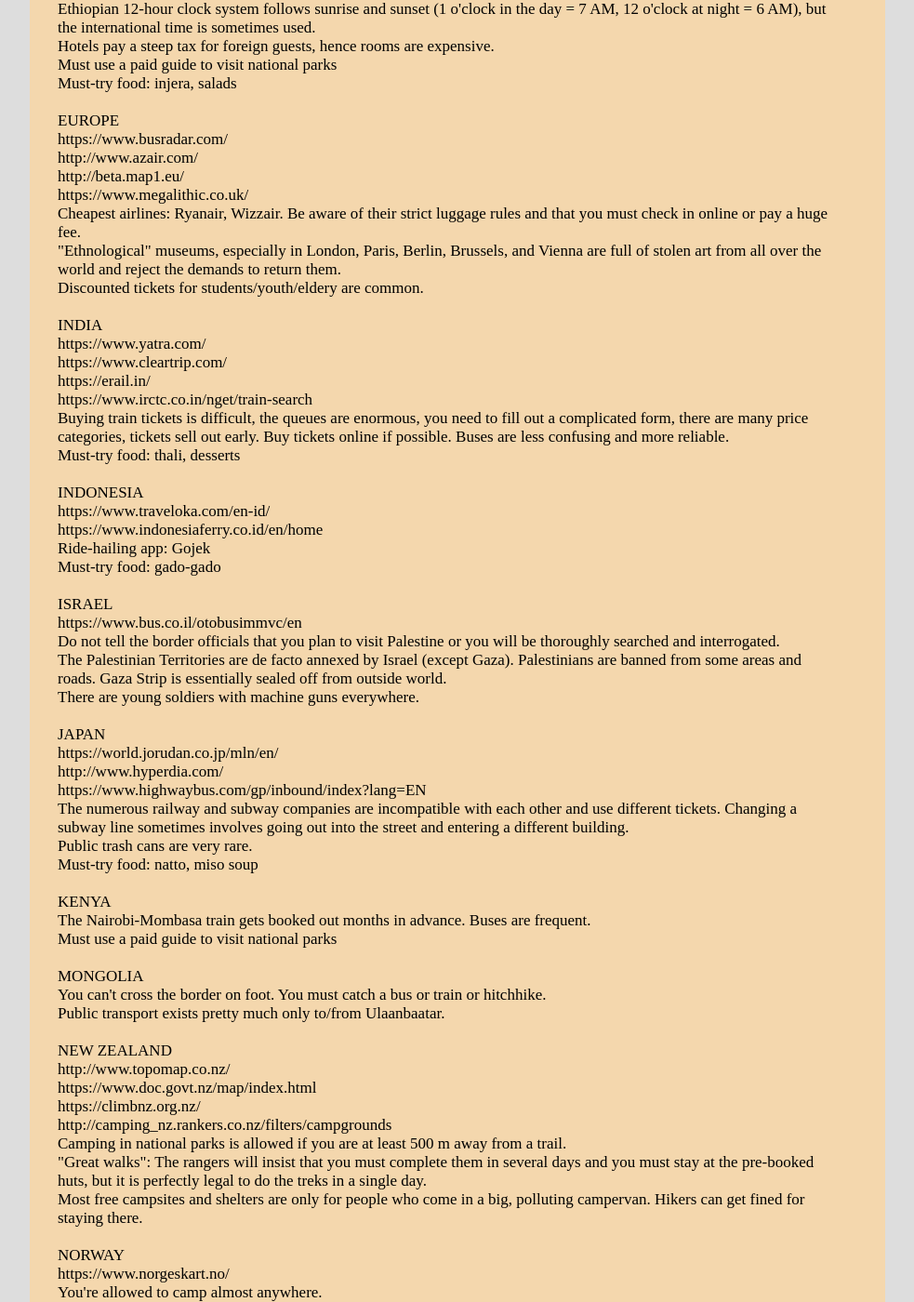
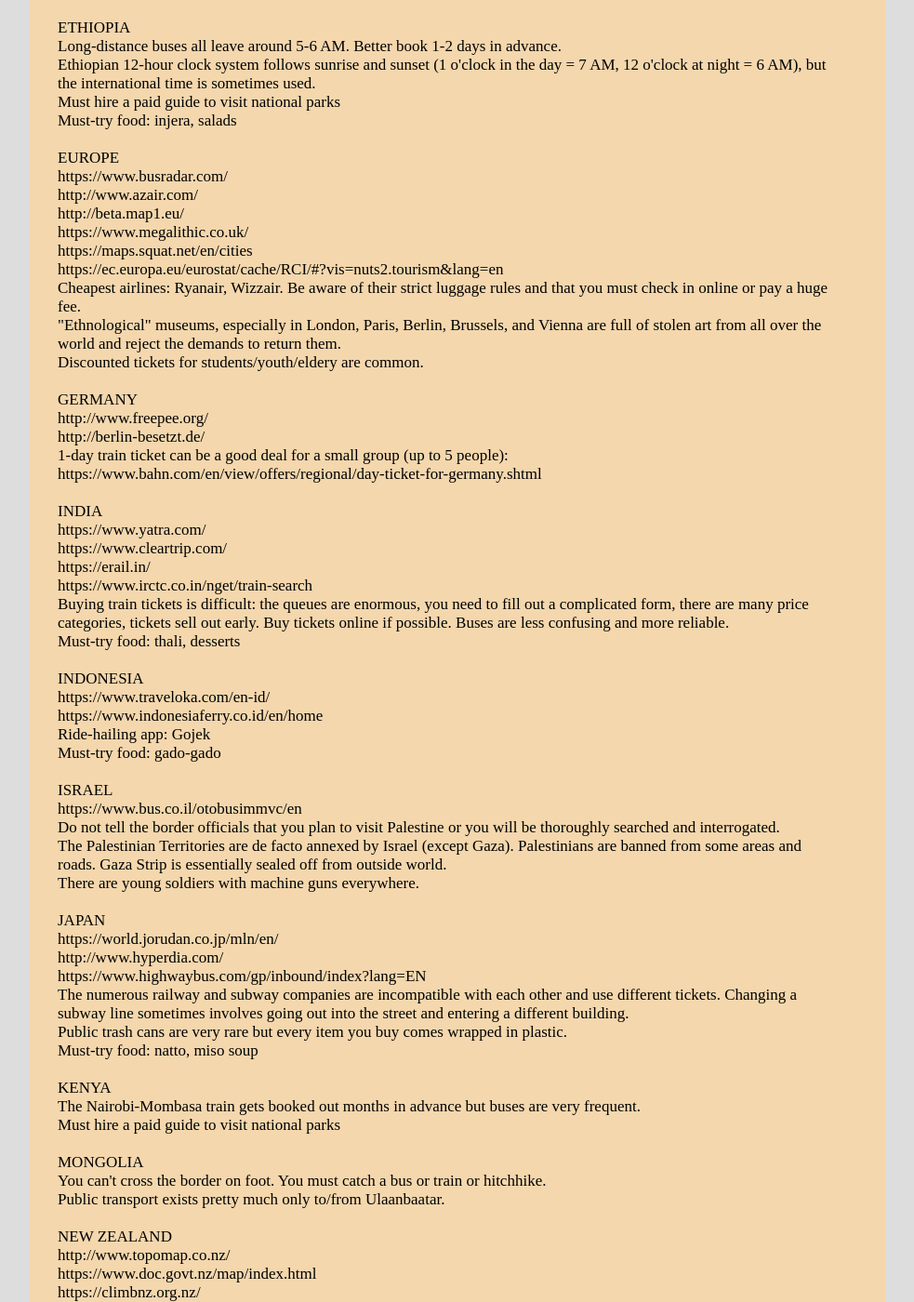
Before and after one commit to witbag/witbag.github.io, a Jekyll site: the page built from travel/notes.html, in a window 1280 px wide and 1400 px high, scrolled down 724 px. Shown: the whole window at 93% size, without its empty margins (148-1131 px from the left). Built offline with Jekyll 4.4.1, drawn with Linux system fonts in a browser that asks for light colours; some of the changed text lies outside the part shown.

Commit message:
Update notes.html

```diff
--- a/travel/notes.html
+++ b/travel/notes.html
@@ -11,7 +11,11 @@
 AUSTRALIA<br>
 http://www.david-noble.net/<br>
 https://www.bushwalkingblog.com.au/<br>
+https://www.campermate.com.au/maps/<br>
+https://toiletmap.gov.au/Find<br>
+https://www.meatinapark.com.au/<br>
 Cyclists can get fined hundreds of dollars for not wearing a helmet, not having a bell, not carrying an ID, not keeping hands on the handlebar, and other BS.<br>
+There are free BBQ hot plates in parks and on beaches.
 <br>
 BELGIUM<br>
 One of the worst mass-murderers in history, Leopold II, is still celerated. There are statues of him all over the country.<br>
@@ -36,8 +40,7 @@
 ETHIOPIA<br>
 Long-distance buses all leave around 5-6 AM. Better book 1-2 days in advance.<br>
 Ethiopian 12-hour clock system follows sunrise and sunset (1 o'clock in the day = 7 AM, 12 o'clock at night = 6 AM), but the international time is sometimes used.<br>
-Hotels pay a steep tax for foreign guests, hence rooms are expensive.<br>
-Must use a paid guide to visit national parks<br>
+Must hire a paid guide to visit national parks<br>
 Must-try food: injera, salads<br>
 <br>
 EUROPE<br>
@@ -45,16 +48,23 @@
 http://www.azair.com/<br>
 http://beta.map1.eu/<br>
 https://www.megalithic.co.uk/<br>
+https://maps.squat.net/en/cities<br>
+https://ec.europa.eu/eurostat/cache/RCI/#?vis=nuts2.tourism&lang=en<br>
 Cheapest airlines: Ryanair, Wizzair. Be aware of their strict luggage rules and that you must check in online or pay a huge fee.<br>
 "Ethnological" museums, especially in London, Paris, Berlin, Brussels, and Vienna are full of stolen art from all over the world and reject the demands to return them.<br>
 Discounted tickets for students/youth/eldery are common.<br>
+<br>
+GERMANY<br>
+http://www.freepee.org/<br>
+http://berlin-besetzt.de/<br>
+1-day train ticket can be a good deal for a small group (up to 5 people): https://www.bahn.com/en/view/offers/regional/day-ticket-for-germany.shtml<br>
 <br>
 INDIA<br>
 https://www.yatra.com/<br>
 https://www.cleartrip.com/<br>
 https://erail.in/<br>
 https://www.irctc.co.in/nget/train-search<br>
-Buying train tickets is difficult, the queues are enormous, you need to fill out a complicated form, there are many price categories, tickets sell out early. Buy tickets online if possible. Buses are less confusing and more reliable.<br>
+Buying train tickets is difficult: the queues are enormous, you need to fill out a complicated form, there are many price categories, tickets sell out early. Buy tickets online if possible. Buses are less confusing and more reliable.<br>
 Must-try food: thali, desserts<br>
 <br>
 INDONESIA<br>
@@ -74,12 +84,12 @@
 http://www.hyperdia.com/<br>
 https://www.highwaybus.com/gp/inbound/index?lang=EN<br>
 The numerous railway and subway companies are incompatible with each other and use different tickets. Changing a subway line sometimes involves going out into the street and entering a different building.<br>
-Public trash cans are very rare.<br>
+Public trash cans are very rare but every item you buy comes wrapped in plastic.<br>
 Must-try food: natto, miso soup<br>
 <br>
 KENYA<br>
-The Nairobi-Mombasa train gets booked out months in advance. Buses are frequent.<br>
-Must use a paid guide to visit national parks<br>
+The Nairobi-Mombasa train gets booked out months in advance but buses are very frequent.<br>
+Must hire a paid guide to visit national parks<br>
 <br>
 MONGOLIA<br>
 You can't cross the border on foot. You must catch a bus or train or hitchhike.<br>
@@ -109,6 +119,7 @@
 Transit tickets phone app: Mobilet<br>
 Different train types have different ticket offices. Some train tickets can't be bought online.<br>
 Many historic buildings were completely destroyed during World War 2. What you see today are mostly post-war restorations of varying accuracy.<br>
+The police are very zealous about fining pedestrians for "jaywalking".
 Canteen: bar mleczny<br>
 <br>
 RUSSIA<br>
```
